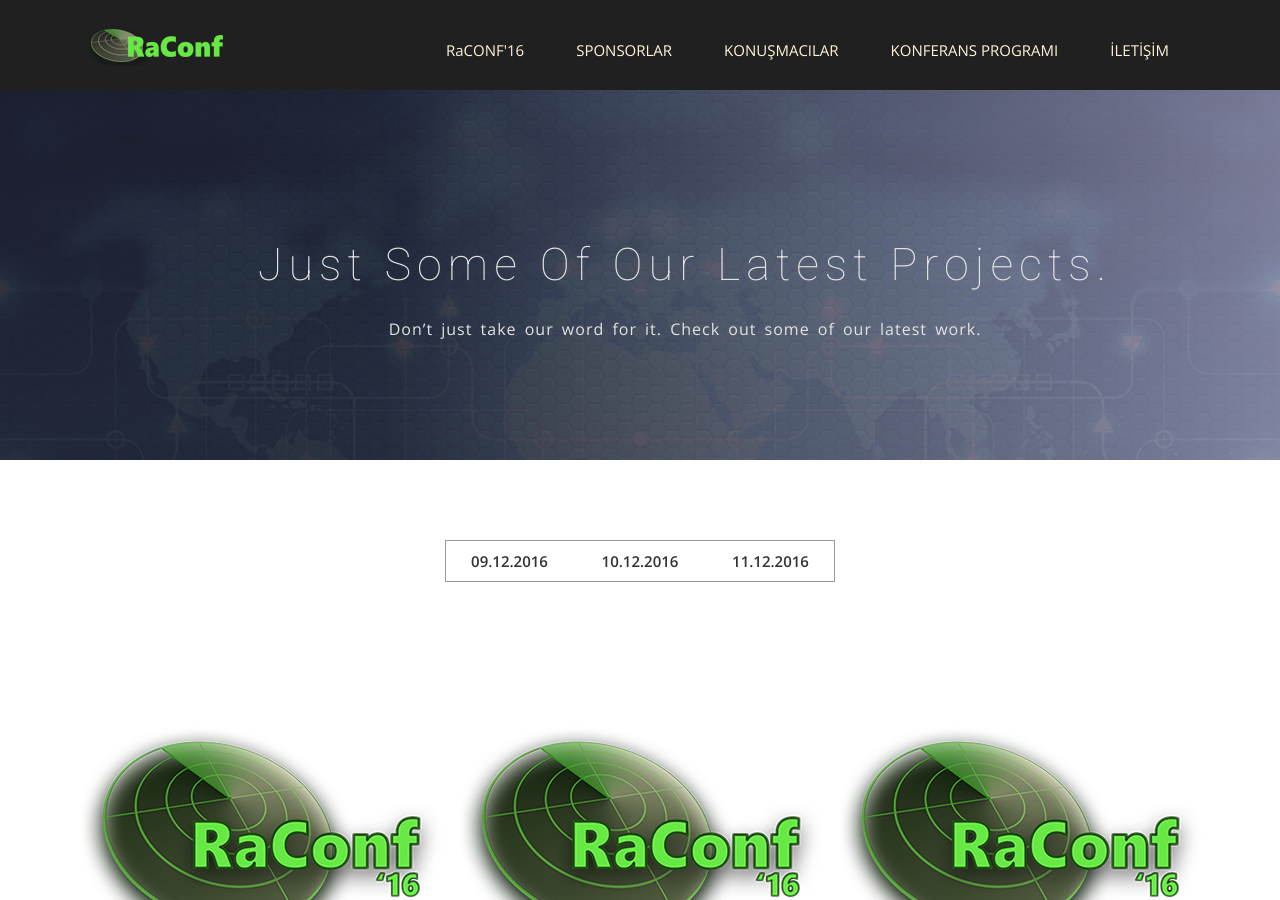
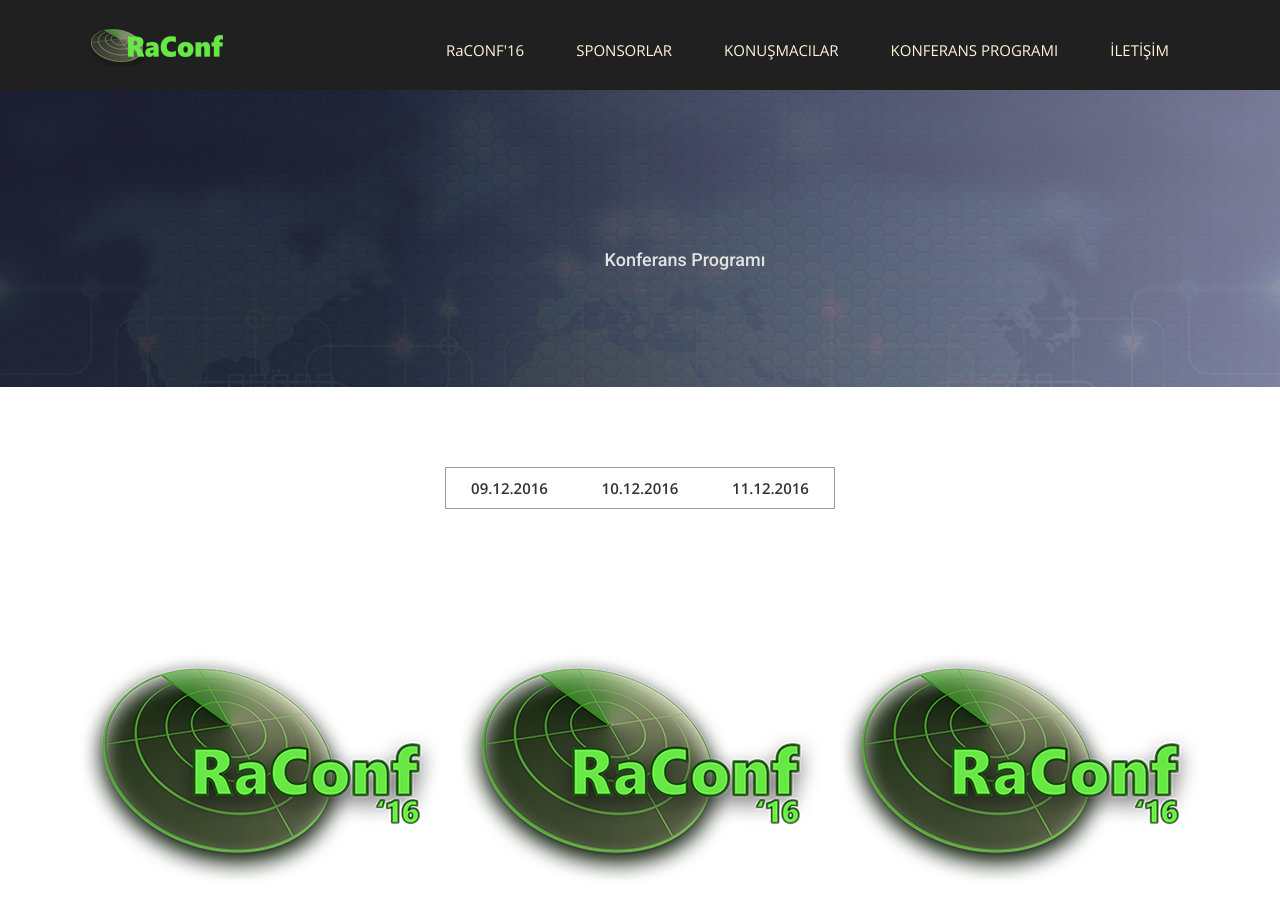
Before and after one commit to bilkamp/bilkamp19.github.io, a Jekyll site: the page built from service.html, in a window 1280 px wide and 900 px high. Built offline with Jekyll 4.4.1, drawn with Linux system fonts in a browser that asks for light colours; nearby versions of some CDN libraries; some web fonts are replaced.

Commit message:
değişiklikler

```diff
--- a/service.html
+++ b/service.html
@@ -10,8 +10,8 @@ permalink: /konferansprogrami/
         <div class="row">
             <div class="col-md-12">
                 <div class="block">
-                    <h1>Just some of our latest projects.</h1>
-                    <p>Don’t just take our word for it. Check out some of our latest work.</p>
+                    <h4>Konferans Programı</h4>
+                    <p></p>
                 </div>
             </div>
         </div>
```
